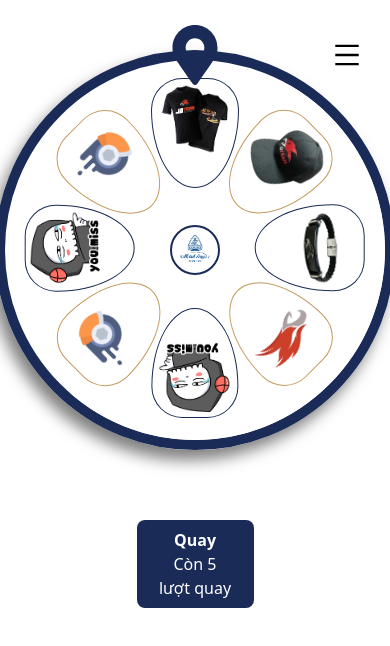
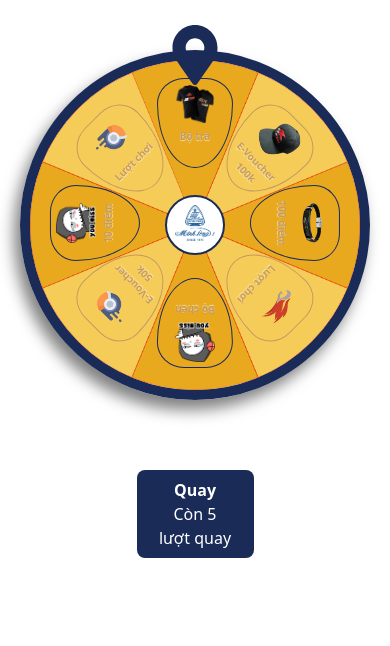
Before and after one commit to sonht113/lucky-wheel, a React (Vite) app: page / in a window 390 px wide. Shown: the top 646 px of the page. Built offline with nearby package versions, Linux system fonts and the light colour scheme.

Commit message:
Responsive small device 360px and control spin lucky wheel by the time

```diff
--- a/src/App.tsx
+++ b/src/App.tsx
@@ -1,55 +1,83 @@
-import React, { useCallback, useEffect, useState } from 'react'
+import React, { useEffect, useState } from 'react'
 import './App.css'
 import { PRIZES } from '@/data/constant'
 import { AiOutlineMenu } from 'react-icons/ai'
 import { ListPrizeWon, LuckyWheel, Modal, WinningResult } from '@/components'
-import { randomIndex } from '@/utils/random-index-prize'
 import dayjs, { Dayjs } from 'dayjs'
-import { getTimeSpinLuckyWheel } from './utils/get-time-spin-lucky-wheel'
+import { getTimeSpinLuckyWheel } from '@/utils/get-time-spin-lucky-wheel'
+import { delayedApiCall } from '@/api'
+import { ConfigModal, PrizeWon, StyleRotate, WinningResultType } from '@/types'
 
 const ID = 'luckywheel'
 
 const App: React.FC = () => {
-  const [deg, setDeg] = useState<number>(0)
+  const [styleRotate, setStyleRotate] = useState<StyleRotate>({
+    deg: 0,
+    timingFunc: 'ease-in-out'
+  })
   const [spinning, setSpinning] = useState<boolean>(false)
   const [countSpin, setCountSpin] = useState<number>(5)
-  const [winningResult, setWinningResult] = useState<{ name: string; img: string }>({
+  const [winningResult, setWinningResult] = useState<WinningResultType>({
     name: '',
     img: ''
   })
-  const [listPrizeWon, setListPrizeWon] = useState<
-    {
-      img: string
-      name: string
-      time: string
-    }[]
-  >([])
+  const [listPrizeWon, setListPrizeWon] = useState<PrizeWon[]>([])
   const [time, setTime] = useState<Dayjs>()
-  const [configModal, setConfigModal] = useState<{ openModal: boolean; typeModal: 'list' | 'notify' }>({
+  const [configModal, setConfigModal] = useState<ConfigModal>({
     openModal: false,
     typeModal: 'notify'
   })
+  /**
+   * State for case call api get prize on server
+   * If use case random index, you should remove this useState
+   */
+  const [index, setIndex] = useState<number | null>(null)
 
-  const handleSpin = useCallback(() => {
+  /**
+   * Function to spin and call api get prize on server
+   */
+  const handleSpin = () => {
     if (countSpin > 0) {
       setSpinning(true)
       setTime(dayjs())
+      delayedApiCall()
+        .then((result: number) => {
+          console.log('Returned result:', result)
+          setIndex(result)
+        })
+        .catch((error) => {
+          console.error('Caught error:', error)
+        })
       setCountSpin((prevState) => prevState - 1)
-      const rand = randomIndex(PRIZES)
-      if (rand == null) {
-        return
-      }
-      let d = deg
-      d = d + (360 - (d % 360)) + (360 * 10 - rand * (360 / PRIZES.length))
-      setDeg(d)
-      setWinningResult({ name: PRIZES[rand].name, img: PRIZES[rand].img })
-      setListPrizeWon([
-        ...listPrizeWon,
-        { name: PRIZES[rand].name, img: PRIZES[rand].img, time: dayjs().format('DD/MM/YYYY HH:mm:ss') }
-      ])
-      alertAfterTransitionEnd()
+      let d = styleRotate.deg
+      d = d - 180
+      setStyleRotate({ timingFunc: 'ease-in-out', deg: d })
     }
-  }, [deg])
+  }
+
+  /**
+   * Function for case random index prize in array prize at file constant
+   */
+  // const handleSpin = useCallback(() => {
+  //   if (countSpin > 0) {
+  //     setSpinning(true)
+  //     setTime(dayjs())
+  //     setCountSpin((prevState) => prevState - 1)
+  //     const rand = randomIndex(PRIZES)
+  //     if (rand == null) {
+  //       return
+  //     }
+  //     let d = styleRotate.deg
+  //     d = d + (360 - (d % 360)) + (360 * 10 - rand * (360 / PRIZES.length))
+  //     setStyleRotate({timingFunc: 'ease-in-out', deg: d})
+  //     setWinningResult({ name: PRIZES[rand].name, img: PRIZES[rand].img })
+  //     setListPrizeWon([
+  //       ...listPrizeWon,
+  //       { name: PRIZES[rand].name, img: PRIZES[rand].img, time: dayjs().format('DD/MM/YYYY HH:mm:ss') }
+  //     ])
+  //     alertAfterTransitionEnd()
+  //   }
+  // }, [styleRotate])
 
   const alertAfterTransitionEnd = () => {
     const ele = document.getElementById(ID)
@@ -68,10 +96,10 @@ const App: React.FC = () => {
     }
   }
 
-  const handleContinue = useCallback(() => {
+  const handleContinue = () => {
     setConfigModal({ ...configModal, openModal: false })
     if (winningResult.name === 'Lượt chơi') setCountSpin((prevState) => prevState + 1)
-  }, [countSpin])
+  }
 
   const handleOpenListOfPrizeWon = () => {
     setConfigModal({
@@ -80,9 +108,28 @@ const App: React.FC = () => {
     })
   }
 
+  /**
+   * useEffect for case call api get prize on server
+   * If use handleSpin for case random index in array prize at file constant, you should remove this useEffect
+   */
+  useEffect(() => {
+    if (index !== null) {
+      let d = styleRotate.deg
+      d = d + (360 - (d % 360)) + (360 * 10 - index * (360 / PRIZES.length))
+      setStyleRotate({ deg: d, timingFunc: 'ease' })
+      setWinningResult({ name: PRIZES[index].name, img: PRIZES[index].img })
+      setListPrizeWon([
+        ...listPrizeWon,
+        { name: PRIZES[index].name, img: PRIZES[index].img, time: dayjs().format('DD/MM/YYYY HH:mm:ss') }
+      ])
+      alertAfterTransitionEnd()
+      setIndex(null)
+    }
+  }, [index])
+
   useEffect(() => {
     if (!spinning && time) {
-      getTimeSpinLuckyWheel(time, dayjs())
+      console.log(getTimeSpinLuckyWheel(time, dayjs()))
     }
   }, [spinning])
 
@@ -94,10 +141,10 @@ const App: React.FC = () => {
       >
         Danh sách quà đã trúng thưởng
       </div>
-      <AiOutlineMenu
+      {/* <AiOutlineMenu
         onClick={handleOpenListOfPrizeWon}
         className={'icon-menu-list-prize-won text-[30px] fixed top-10 right-7 cursor-pointer'}
-      />
+      /> */}
 
       <Modal
         close={() => {
@@ -114,7 +161,7 @@ const App: React.FC = () => {
           <ListPrizeWon listPrizeWon={listPrizeWon} />
         )}
       </Modal>
-      <LuckyWheel id={ID} deg={deg} prizes={PRIZES} spinning={spinning} />
+      <LuckyWheel id={ID} styleRotate={styleRotate} prizes={PRIZES} spinning={spinning} />
       <div className='flex justify-center mt-[70px] w-[30%]'>
         <button
           disabled={countSpin === 0 || spinning}
--- /dev/null
+++ b/src/api/index.ts
@@ -0,0 +1,19 @@
+function callApi(): Promise<number> {
+  return new Promise((resolve) => {
+    setTimeout(() => {
+      const randomNumber = Math.floor(Math.random() * 8) // Generate a random number
+      resolve(randomNumber) // Resolve the promise with the random number
+    }, 2000) // Simulate a delay of 1 second
+  })
+}
+
+export async function delayedApiCall() {
+  try {
+    const result = await callApi() // Wait for the API call to complete
+    console.log('API result:', result)
+    return result // Return the result
+  } catch (error) {
+    console.error('Error:', error)
+    throw error
+  }
+}
--- a/src/components/list-prize-won/index.tsx
+++ b/src/components/list-prize-won/index.tsx
@@ -12,7 +12,7 @@ const ListPrizeWon = ({ listPrizeWon }: Props) => {
       <div className={`list-prize-won ${listPrizeWon.length === 0 ? 'h-[200px]' : 'h-[400px]'} overflow-auto`}>
         {listPrizeWon.length === 0 && <p className='text-center'>Bạn chưa trúng phần quà nào</p>}
         {listPrizeWon.length !== 0 && (
-          <table className='table-fixed border-[5px] p-2 rounded-lg '>
+          <table className='table-fixed rounded-lg '>
             <thead>
               <tr>
                 <th className=' w-[10%]'>Ảnh</th>
--- a/src/components/lucky-wheel/index.tsx
+++ b/src/components/lucky-wheel/index.tsx
@@ -11,9 +11,14 @@ type Props = {
   id: string
 
   /**
-   * góc quay sau khi tìm ra kết quả phần thưởng để kim trỏ đúng vị trí phần thưởng
+   * Css cho bánh xe khi quay
+   * deg: góc quay sau khi tìm ra kết quả phần thưởng để kim trỏ đúng vị trí phần thưởng
+   * timingFunc: tốc độ quay và độ mượt cho bánh xe
    */
-  deg: number
+  styleRotate: {
+    deg: number
+    timingFunc: string
+  }
 
   /**
    * Check vòng quay có đang quay
@@ -26,15 +31,16 @@ type Props = {
   prizes: { name: string; img: string; percentpage: number }[]
 }
 
-const LuckyWheel = ({ id, deg, prizes, spinning }: Props) => {
+const LuckyWheel = ({ id, styleRotate, prizes, spinning }: Props) => {
   const canvasRef = useRef<HTMLCanvasElement | null>(null)
   const arrowRef = useRef<HTMLDivElement | null>(null)
 
   /**
    * function to drawl lucky wheel with canvas
-   * @param num is length of list prize
+   * @param prizes is list prize
    */
-  const drawWheel = (num: number, prizes: { name: string; img: string; percentpage: number }[]) => {
+  const drawWheel = (prizes: { name: string; img: string; percentpage: number }[]) => {
+    const num = prizes.length
     const rotateDeg = 360 / num / 2 + 90
     const turnNum = 1 / num
     const html = []
@@ -55,33 +61,32 @@ const LuckyWheel = ({ id, deg, prizes, spinning }: Props) => {
         for (let i = 0; i < num; i++) {
           ctx.save()
           ctx.beginPath()
-          ctx.translate(300, 300)
+          ctx.translate(250, 250) // Center Point
           ctx.moveTo(0, 0)
           ctx.rotate((((360 / num) * i - rotateDeg) * Math.PI) / 180)
-          ctx.arc(0, 0, 300, 0, (i * 2 * Math.PI) / num, false) // Radius
-          ctx.fillStyle = '#ffffff'
+          ctx.arc(0, 0, 250, 0, (2 * Math.PI) / num, false) // Radius
+          if (i % 2 == 0) {
+            ctx.fillStyle = '#e9a91f'
+          } else {
+            ctx.fillStyle = '#f6cc59'
+          }
           ctx.fill()
           ctx.lineWidth = 1
+          ctx.strokeStyle = '#e72e04'
+          ctx.stroke()
           ctx.restore()
 
-          html.push('<li class="luckywheel-item"> <span style="')
-          html.push('transform' + ': rotate(' + i * turnNum + 'turn); ')
-          html.push('width:' + ((100 / num) * 2 - 2) + '%;"')
-          html.push('>')
-          html.push(
-            `<div style="border: 1.5px solid ${
-              i % 2 === 0 ? COLORS.primary_first : COLORS.primary_second
-            }" class="luckywheel-item__content">`
-          )
-          html.push('<img src=' + prizeList[i].img + ' style="margin: 0 auto" />')
-          html.push(
-            "<div class='text-container'><p class='name-prize' style='color:" +
-              COLORS.primary_second +
-              "; margin-top: 5px'>" +
-              prizeList[i].name +
-              '</div></p>'
-          )
-          html.push('</div></span></li>')
+          const htmlString = `<li class="luckywheel-item"><span style="transform: rotate(${i * turnNum}turn); width: ${
+            (100 / num) * 2 - 2
+          }%"><div style="border: 1.5px solid ${
+            i % 2 === 0 ? COLORS.primary_first : COLORS.primary_second
+          }" class="luckywheel-item__content"><img src="${
+            prizeList[i].img
+          }" style="margin: 0 auto" /><div class="text-container"><p class="name-prize" style="color: ${
+            COLORS.primary_second
+          }; margin-top: 5px">${prizeList[i].name}</p></div></div></span></li>`
+
+          html.push(htmlString)
         }
         prizeItems.className = 'luckywheel-list'
         container.appendChild(prizeItems)
@@ -90,36 +95,43 @@ const LuckyWheel = ({ id, deg, prizes, spinning }: Props) => {
     }
   }
 
-  function rotateArrow(isLuckyWheelSpinning: boolean) {
-    if (arrowRef.current) {
-      if (isLuckyWheelSpinning) {
-        arrowRef.current.style.left = '45%'
-        arrowRef.current.style.transform = 'translate(-45%)'
-        arrowRef.current.style.animation = `rotate ${6035 / 1000 / 10}s linear infinite`
-      } else {
-        arrowRef.current.style.left = '50%'
-        arrowRef.current.style.transform = 'translate(-50%)'
-        arrowRef.current.style.animation = ''
-      }
-    }
-    requestAnimationFrame(() => rotateArrow(isLuckyWheelSpinning))
-  }
+  // function rotateArrow() {
+  //   if (arrowRef.current) {
+  //     arrowRef.current.style.animation = `rotate 0.8s linear infinite`
+  //     arrowRef.current.style.transitionTimingFunction = 'ease in out'
+  //     arrowRef.current.style.transitionDuration = '6s'
+  //   }
+  //   requestAnimationFrame(() => rotateArrow())
+  // }
 
-  console.log(deg)
+  // console.log(deg)
+
+  // useEffect(() => {
+  //   if (spinning) {
+  //     rotateArrow()
+  //   }
+  // }, [spinning, arrowRef])
 
   useEffect(() => {
-    rotateArrow(spinning)
-  }, [spinning, arrowRef])
-
-  useEffect(() => {
-    drawWheel(prizes.length, prizes)
+    drawWheel(prizes)
   }, [prizes])
 
   return (
     <div className='wrapper sm:w-[300px] md:w-[600px]' id='wrapper'>
       <section id='luckywheel' className='luckywheel'>
-        <div className='luckywheel-container' style={deg !== 0 ? { transform: `rotate(${deg}deg)` } : {}}>
-          <canvas ref={canvasRef} className='luckywheel-canvas' />
+        <div
+          className='luckywheel-container'
+          style={
+            styleRotate.deg !== 0
+              ? {
+                  transform: `rotate(${styleRotate.deg}deg)`,
+                  transitionTimingFunction: styleRotate.timingFunc,
+                  transitionDuration: '6s'
+                }
+              : {}
+          }
+        >
+          <canvas ref={canvasRef} className='luckywheel-canvas' width={'500px'} height={'500px'} />
         </div>
         <div className='luckywheel-btn' ref={arrowRef}>
           <FaMapMarkerAlt className='text-[60px] text-[#1A2B57]' />
--- a/src/components/lucky-wheel/style.css
+++ b/src/components/lucky-wheel/style.css
@@ -112,10 +112,10 @@
 }
 .luckywheel-btn {
   position: absolute;
-  /* left: 50%; */
+  left: 50%;
   top: -35px;
   z-index: 3;
-  /* transform: translate(-50%); */
+  transform: translate(-50%);
   /* transform-origin: top center; */
 }
 
@@ -124,22 +124,52 @@
     transform: rotate(0deg); /* Quay từ góc 0 độ */
   }
   to {
-    transform: rotate(-20deg); /* Quay đến góc 360 độ */
+    transform: rotate(-20deg); /* Quay đến góc -20 độ */
   }
 }
 
-@media screen and (min-width: 320px) and (max-width: 436px) {
+@media screen and (max-width: 436px) and (min-width: 360px) {
   .luckywheel {
-    width: 250px;
-    height: 250px;
+    width: 350px;
+    height: 350px;
   }
+
   .luckywheel-container {
-    width: 230px;
-    height: 230px;
+    width: 330px;
+    height: 330px;
+  }
+
+  .luckywheel-item span {
+    top: -12px;
+    -webkit-transform-origin: 50% 175px;
+    -ms-transform-origin: 50% 175px;
+    transform-origin: 50% 175px;
+  }
+
+  .luckywheel-logo {
+    width: 60px;
+    height: 60px;
+  }
+
+  .luckywheel-item__content {
+    height: 90px;
+  }
+
+  .luckywheel-item__content > img {
+    width: 40px;
+    height: 40px;
+  }
+
+  .text-container {
+    width: 60px;
+  }
+
+  .name-prize {
+    font-size: 10px;
   }
 }
 
-@media screen and (max-width: 636px) {
+@media screen and (max-width: 636px) and (min-width: 437px) {
   .luckywheel {
     width: 400px;
     height: 400px;
@@ -164,7 +194,12 @@
     height: 110px;
   }
 
+  .luckywheel-item__content > img {
+    width: 50px;
+    height: 50px;
+  }
+
   .name-prize {
-    display: none;
+    font-size: 10px;
   }
 }
--- a/src/data/constant.tsx
+++ b/src/data/constant.tsx
@@ -19,7 +19,7 @@ export const PRIZES = [
   {
     name: 'Lượt chơi',
     img: J2Logo,
-    percentpage: 50 // 50%
+    percentpage: 80 // 50%
   },
   {
     name: 'Bộ chén',
--- /dev/null
+++ b/src/types/index.ts
@@ -0,0 +1,20 @@
+export type ConfigModal = {
+  openModal: boolean
+  typeModal: 'list' | 'notify'
+}
+
+export type PrizeWon = {
+  name: string
+  img: string
+  time: string
+}
+
+export type WinningResultType = {
+  name: string
+  img: string
+}
+
+export type StyleRotate = {
+  deg: number
+  timingFunc: 'ease-in-out' | 'ease'
+}
--- a/src/utils/random-index-prize.ts
+++ b/src/utils/random-index-prize.ts
@@ -12,7 +12,8 @@ export function randomIndex(prizes: { name: string; img: any; percentpage: numbe
 
   // Tổng tỉ lệ tích luỹ qua tất cả phần quà
   const totalCumulativeRatio = cumulativeRatios[cumulativeRatios.length - 1]
-  const randomValue = Math.random() * totalCumulativeRatio
+  const randomValue = setTimeout(() => Math.random() * totalCumulativeRatio, 50000)
+  console.log(randomValue)
 
   for (let i = 0; i < cumulativeRatios.length; i++) {
     if (randomValue <= cumulativeRatios[i]) {
```
